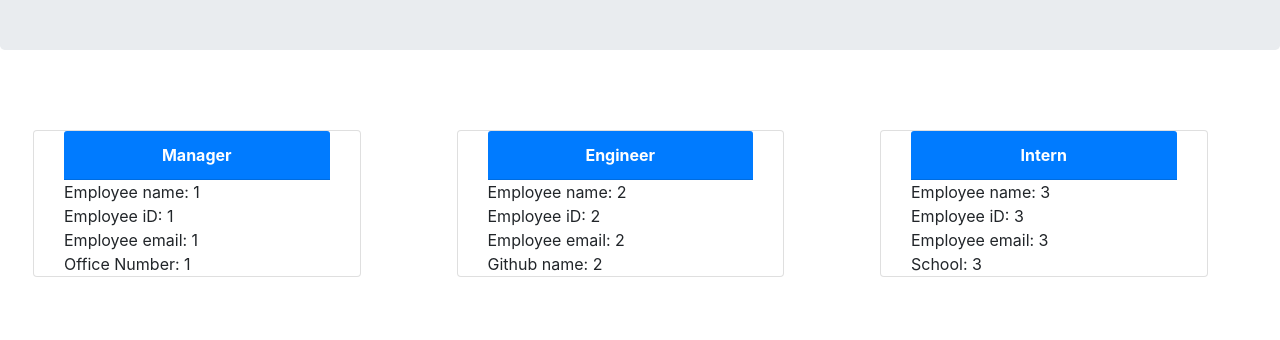
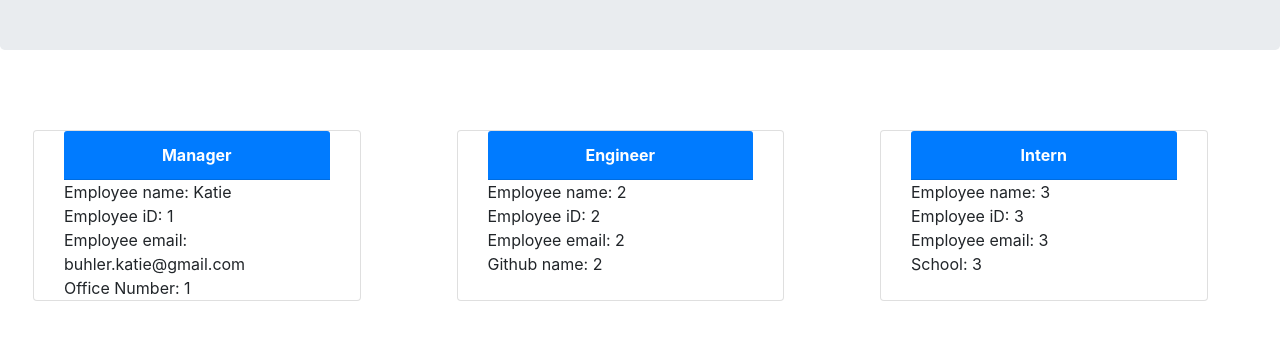
Before and after one commit to KatieMcbride/Template-Engine, a website: page team.html in a window 1280 px wide. Shown: the part 134-474 px from the top of the page. Drawn offline with nearby package versions, Linux system fonts and the light colour scheme.

Commit message:
final push

```diff
--- a/app.js
+++ b/app.js
@@ -4,7 +4,6 @@ const Engineer = require("./lib/Engineer");
 const Intern = require("./lib/Intern");
 const path = require("path");
 const fs = require("fs");
-// const outputPath = path.resolve(__dirname, "output", "team.html");
 const teamMembers = [];
 const idArray = [];
 let allemployeeHtml = '';
--- a/team.html
+++ b/team.html
@@ -16,9 +16,9 @@
                 <div class="card-header text-center text-white bg-primary font-weight-bold">
                 Manager
                 </div>
-                <div> Employee name: 1</div>
+                <div> Employee name: Katie</div>
                 <div> Employee iD: 1</div>
-                <div> Employee email: 1</div>
+                <div> Employee email: buhler.katie@gmail.com</div>
                 <div> Office Number: 1 </div>
 
             </div>
```
